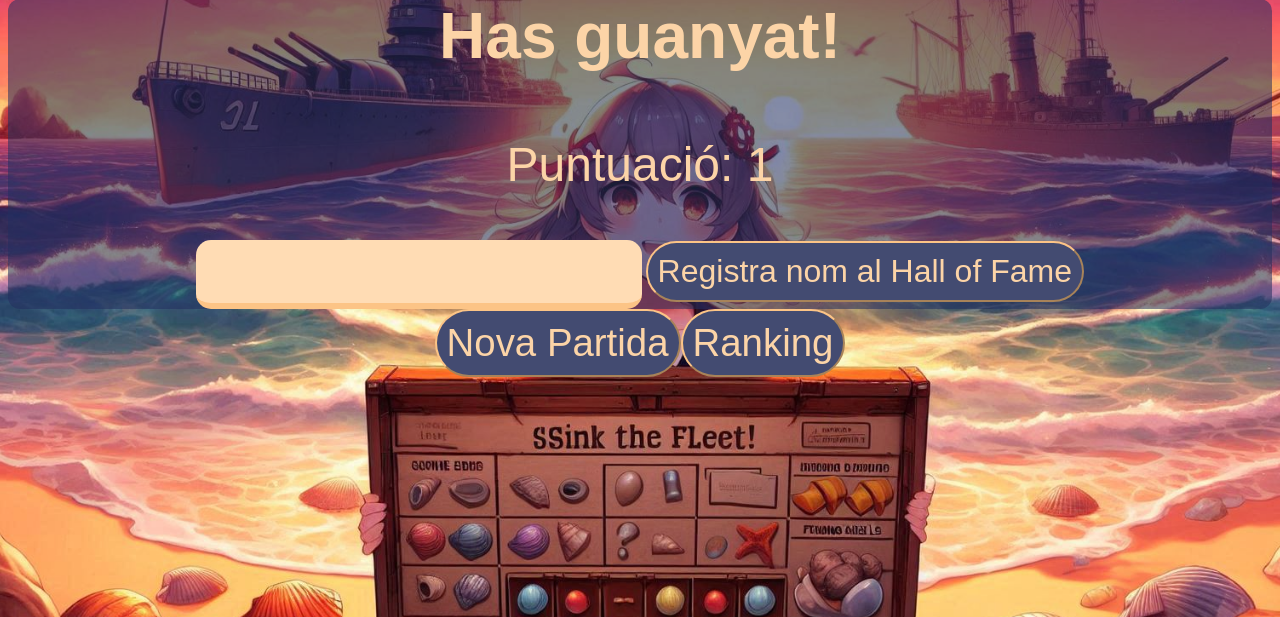
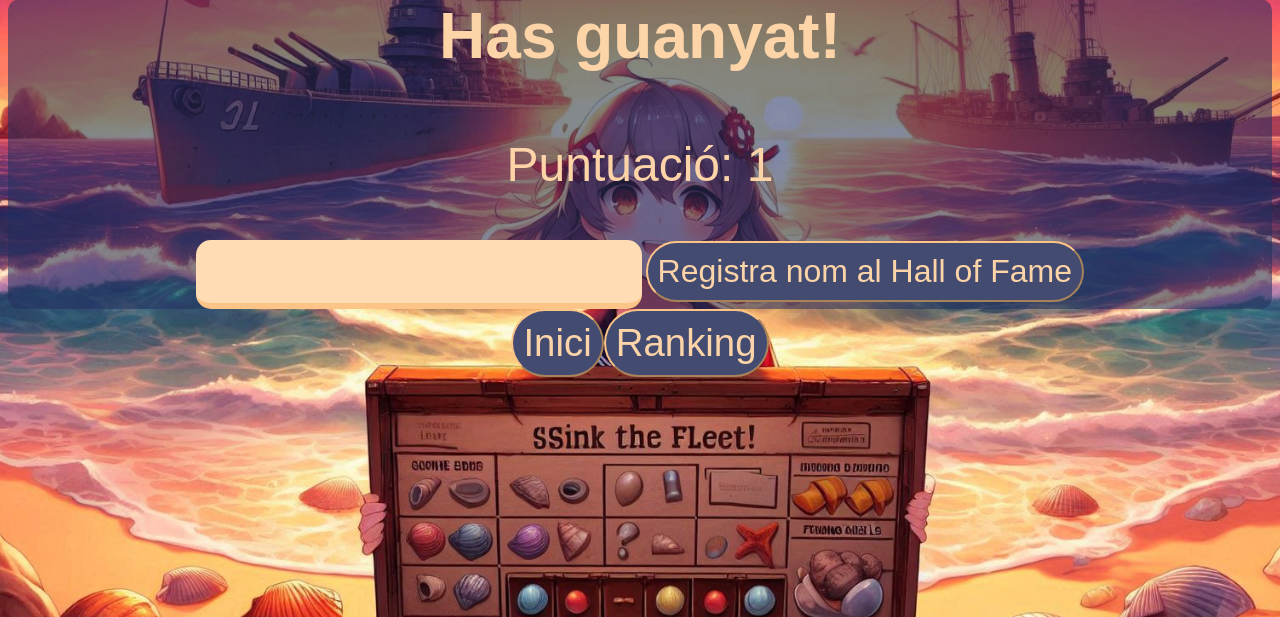
Before and after one commit to DarKoul-Wmg/AWS2_Hundir_La_Flota, a PHP site: page /win.php in a window 1280 px wide. Shown: the part 65-682 px from the top of the page. Run offline with PHP 8.4, Linux system fonts and the light colour scheme; the visitor is signed in with stand-in values (Sample User, id 1); data that the repository does not hold is empty.

Commit message:
mini fix

```diff
--- a/win.php
+++ b/win.php
@@ -46,8 +46,8 @@ endif;
 ?>
     </div>
         <div class="winCenterButtons">
-            <a href="game.php">
-                <button type="button" class="winNewGameButton">Nova Partida</button>
+            <a href="index.php">
+                <button type="button" class="winNewGameButton">Inici</button>
             </a>
             <a href="ranking.php?page=1">
                 <button type="button" class="winRankingButton">Ranking</button>
```
